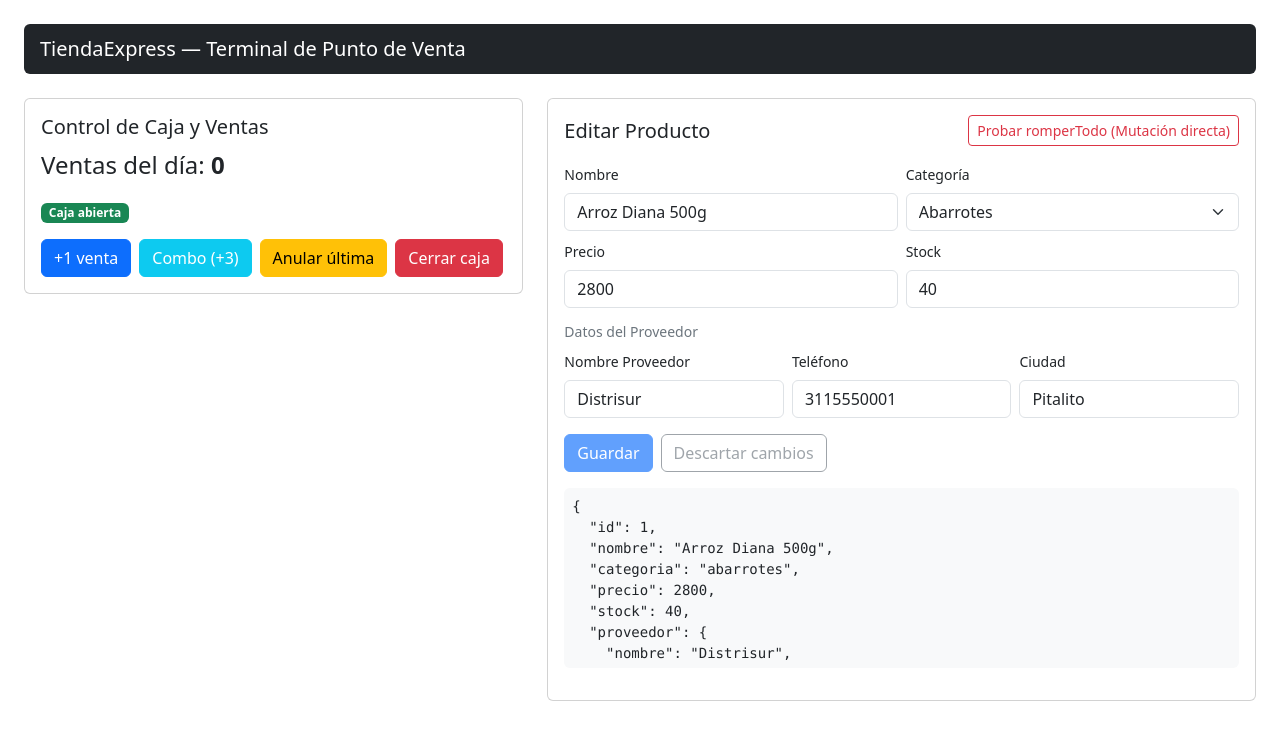
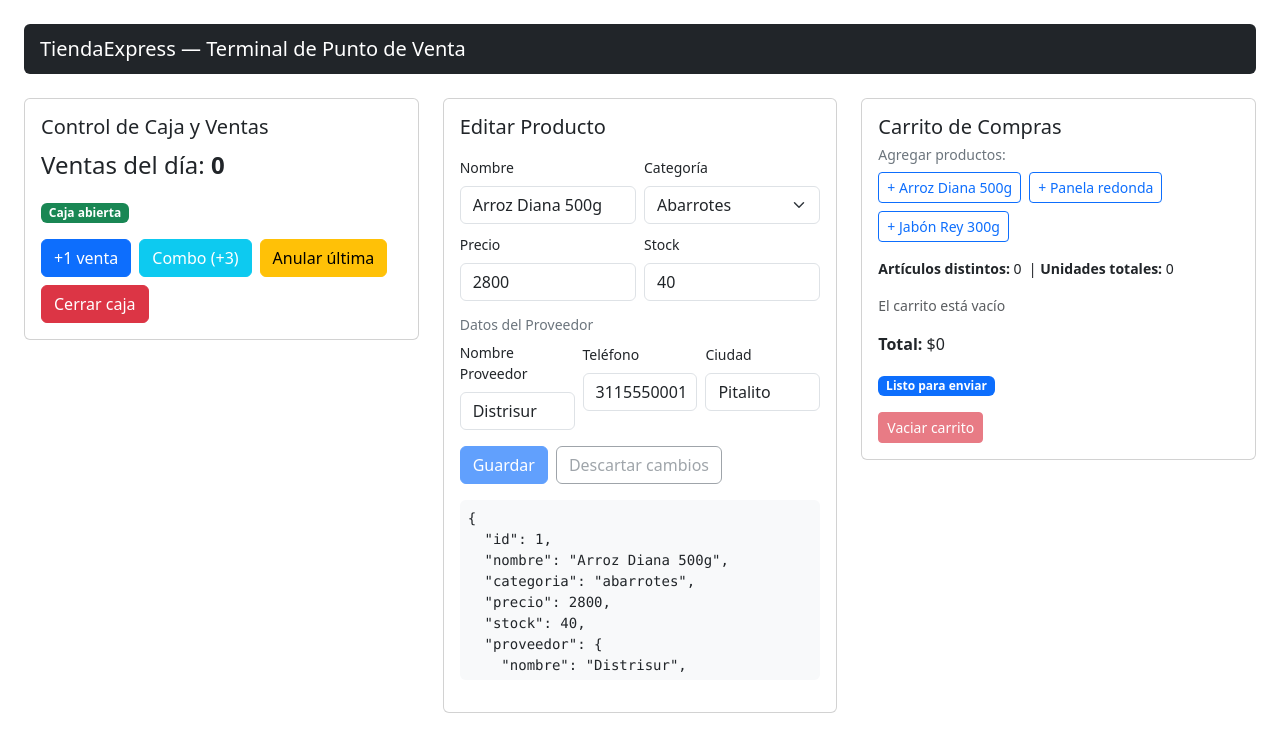
Before and after one commit to camilo1153110/tienda-express, a React (Vite) app: page / in a window 1280 px wide. Shown: the top 752 px of the page. Built offline with nearby package versions, Linux system fonts and the light colour scheme; the HTML template or start-up script is replaced by a standard one.

Commit message:
completando bloque 3

```diff
--- a/src/App.tsx
+++ b/src/App.tsx
@@ -2,7 +2,8 @@ import { useState } from 'react';
 import Card from './components/Card';
 import VentasCounter from './components/VentasCounter';
 import ProductForm from './components/ProductForm';
-import type { Producto } from './types/tienda';
+import Cart from './components/Cart';
+import type { Producto, ItemCarrito } from './types/tienda';
 
 const PRODUCTO_INICIAL: Producto = {
   id: 1,
@@ -12,37 +13,87 @@ const PRODUCTO_INICIAL: Producto = {
   stock: 40,
   proveedor: {
     nombre: 'Distrisur',
-    contacto: {
-      telefono: '3115550001',
-      ciudad: 'Pitalito',
-    },
+    contacto: { telefono: '3115550001', ciudad: 'Pitalito' },
   },
 };
 
+const CATALOGO_DEMO: Producto[] = [
+  { id: 1, nombre: 'Arroz Diana 500g', categoria: 'abarrotes', precio: 2800, stock: 40, proveedor: { nombre: 'Distrisur', contacto: { telefono: '3115550001', ciudad: 'Pitalito' } } },
+  { id: 2, nombre: 'Panela redonda', categoria: 'abarrotes', precio: 3500, stock: 25, proveedor: { nombre: 'Trapiche La Esperanza', contacto: { telefono: '3115550002', ciudad: 'Timaná' } } },
+  { id: 3, nombre: 'Jabón Rey 300g', categoria: 'aseo', precio: 2200, stock: 60, proveedor: { nombre: 'Distrisur', contacto: { telefono: '3115550001', ciudad: 'Pitalito' } } },
+];
+
 function App() {
   const [productoActual, setProductoActual] = useState<Producto>(PRODUCTO_INICIAL);
+  const [items, setItems] = useState<ItemCarrito[]>([]);
 
-  const handleGuardar = (productoGuardado: Producto) => {
-    setProductoActual(productoGuardado);
+  const unidades = items.reduce((sum, item) => sum + item.cantidad, 0);
+
+  const handleGuardar = (p: Producto) => setProductoActual(p);
+
+  const agregarAlCarrito = (producto: Producto) => {
+    setItems(prev => {
+      const existe = prev.find(item => item.productoId === producto.id);
+      if (existe) {
+        return prev.map(item =>
+          item.productoId === producto.id
+            ? { ...item, cantidad: item.cantidad + 1 }
+            : item
+        );
+      }
+      return [...prev, { productoId: producto.id, nombre: producto.nombre, precio: producto.precio, cantidad: 1 }];
+    });
   };
+
+  const incrementarCantidad = (productoId: number) => {
+    setItems(prev => prev.map(item =>
+      item.productoId === productoId ? { ...item, cantidad: item.cantidad + 1 } : item
+    ));
+  };
+
+  const decrementarCantidad = (productoId: number) => {
+    setItems(prev =>
+      prev.map(item =>
+        item.productoId === productoId ? { ...item, cantidad: item.cantidad - 1 } : item
+      ).filter(item => item.cantidad > 0)
+    );
+  };
+
+  const quitarDelCarrito = (productoId: number) => {
+    setItems(prev => prev.filter(item => item.productoId !== productoId));
+  };
+
+  const vaciarCarrito = () => setItems([]);
 
   return (
     <div className="container-fluid p-4">
       <nav className="navbar navbar-dark bg-dark px-3 mb-4 rounded">
         <span className="navbar-brand mb-0 h1">TiendaExpress — Terminal de Punto de Venta</span>
+        {unidades > 0 && (
+          <span className="badge bg-warning text-dark fs-6">{unidades} unid. en carrito</span>
+        )}
       </nav>
 
       <div className="row g-4">
-        <div className="col-md-5">
+        <div className="col-md-4">
           <Card>
             <VentasCounter />
           </Card>
         </div>
 
-        <div className="col-md-7">
-          <ProductForm
-            productoInicial={productoActual}
-            onGuardar={handleGuardar}
+        <div className="col-md-4">
+          <ProductForm productoInicial={productoActual} onGuardar={handleGuardar} />
+        </div>
+
+        <div className="col-md-4">
+          <Cart
+            items={items}
+            productos={CATALOGO_DEMO}
+            onAgregar={agregarAlCarrito}
+            onIncrementar={incrementarCantidad}
+            onDecrementar={decrementarCantidad}
+            onQuitar={quitarDelCarrito}
+            onVaciar={vaciarCarrito}
           />
         </div>
       </div>
--- a/src/components/Cart.tsx
+++ b/src/components/Cart.tsx
@@ -13,31 +13,17 @@ interface CartProps {
   onVaciar: () => void;
 }
 
-function Cart({
-  items,
-  productos,
-  onAgregar,
-  onIncrementar,
-  onDecrementar,
-  onQuitar,
-  onVaciar,
-}: CartProps) {
+function Cart({ items, productos, onAgregar, onIncrementar, onDecrementar, onQuitar, onVaciar }: CartProps) {
   const [estadoEnvio, setEstadoEnvio] = useState<EstadoEnvio>('listo');
 
-  // R7: total derivado con reduce, NUNCA useState
   const total = items.reduce((sum, item) => sum + item.precio * item.cantidad, 0);
-  // R8: contadores derivados
   const articulosDistintos = items.length;
   const unidadesTotales = items.reduce((sum, item) => sum + item.cantidad, 0);
-
   const enviando = estadoEnvio === 'enviando';
 
-  // R9: simular envío
   const enviar = () => {
     setEstadoEnvio('enviando');
-    setTimeout(() => {
-      setEstadoEnvio('enviado');
-    }, 2000);
+    setTimeout(() => setEstadoEnvio('enviado'), 2000);
   };
 
   const reiniciar = () => {
@@ -49,9 +35,8 @@ function Cart({
     <div className="card p-3">
       <h5 className="card-title">Carrito de Compras</h5>
 
-      {/* Catálogo para agregar */}
       <div className="mb-3">
-        <h6>Agregar productos:</h6>
+        <h6 className="small text-secondary">Agregar productos:</h6>
         <div className="d-flex gap-2 flex-wrap">
           {productos.map(prod => (
             <button
@@ -66,20 +51,19 @@ function Cart({
         </div>
       </div>
 
-      {/* R8: resumen */}
-      <p>
-        <strong>Artículos distintos:</strong> {articulosDistintos} |{' '}
+      <p className="small">
+        <strong>Artículos distintos:</strong> {articulosDistintos} &nbsp;|&nbsp;
         <strong>Unidades totales:</strong> {unidadesTotales}
       </p>
 
-      {/* Lista del carrito */}
       {items.length === 0 ? (
-        <p className="text-muted">El carrito está vacío</p>
+        <p className="text-muted small">El carrito está vacío</p>
       ) : (
         <ul className="list-group mb-3">
-          {items.map(item => (
-            <li key={item.productoId} className="list-group-item d-flex justify-content-between align-items-center">
-              <div>
+          {items.map((item, i) => (
+            // ⚠️ BUG TEMPORAL: key por índice — haz la prueba y avísame para corregirlo
+            <li key={i} className="list-group-item d-flex justify-content-between align-items-center py-2">
+              <div className="small">
                 <strong>{item.nombre}</strong> — ${item.precio.toLocaleString('es-CO')} × {item.cantidad} = ${(item.precio * item.cantidad).toLocaleString('es-CO')}
               </div>
               <div className="d-flex gap-1">
@@ -92,35 +76,23 @@ function Cart({
         </ul>
       )}
 
-      {/* R7: total derivado con formato es-CO */}
-      <p className="fs-5"><strong>Total:</strong> ${total.toLocaleString('es-CO')}</p>
+      <p className="fs-6"><strong>Total:</strong> ${total.toLocaleString('es-CO')}</p>
 
-      {/* R9: estado de envío */}
       <p>
-        <span className={`badge ${
-          estadoEnvio === 'listo' ? 'bg-primary' :
-          estadoEnvio === 'enviando' ? 'bg-warning text-dark' :
-          'bg-success'
-        }`}>
-          {estadoEnvio === 'listo' ? 'Listo para enviar' :
-           estadoEnvio === 'enviando' ? 'Enviando...' :
-           'Enviado ✓'}
+        <span className={`badge ${estadoEnvio === 'listo' ? 'bg-primary' : estadoEnvio === 'enviando' ? 'bg-warning text-dark' : 'bg-success'}`}>
+          {estadoEnvio === 'listo' ? 'Listo para enviar' : estadoEnvio === 'enviando' ? 'Enviando...' : 'Enviado ✓'}
         </span>
       </p>
 
       <div className="d-flex gap-2">
-        <button className="btn btn-danger" onClick={onVaciar} disabled={enviando || items.length === 0}>
+        <button className="btn btn-danger btn-sm" onClick={onVaciar} disabled={enviando || items.length === 0}>
           Vaciar carrito
         </button>
         {estadoEnvio === 'listo' && items.length > 0 && (
-          <button className="btn btn-success" onClick={enviar}>
-            Enviar pedido
-          </button>
+          <button className="btn btn-success btn-sm" onClick={enviar}>Enviar pedido</button>
         )}
         {estadoEnvio === 'enviado' && (
-          <button className="btn btn-primary" onClick={reiniciar}>
-            Nuevo pedido
-          </button>
+          <button className="btn btn-primary btn-sm" onClick={reiniciar}>Nuevo pedido</button>
         )}
       </div>
     </div>
--- a/src/components/ProductForm.tsx
+++ b/src/components/ProductForm.tsx
@@ -43,23 +43,13 @@ function ProductForm({ productoInicial, onGuardar }: ProductFormProps) {
     }));
   };
 
-  const romperTodo = () => {
-    producto.precio = 99999;
-    console.log('[romperTodo] producto.precio mutado directamente a 99999 en memoria:', producto);
-  };
-
   const descartar = () => {
     setProducto(productoInicial);
   };
 
   return (
     <div className="card p-3">
-      <div className="d-flex justify-content-between align-items-center mb-3">
-        <h5 className="card-title mb-0">Editar Producto</h5>
-        <button className="btn btn-outline-danger btn-sm" onClick={romperTodo}>
-           Probar romperTodo (Mutación directa)
-        </button>
-      </div>
+      <h5 className="card-title mb-3">Editar Producto</h5>
 
       <div className="row g-2 mb-2">
         <div className="col-md-6">
```
